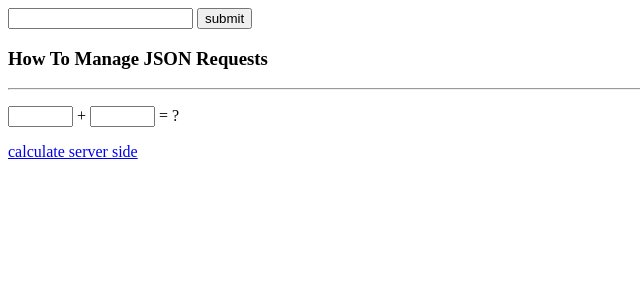
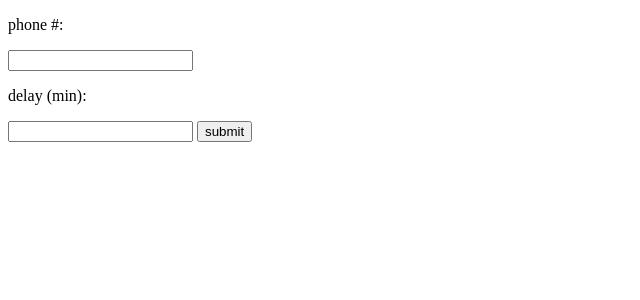
Before and after one commit to sammyjmoseley/moseleyfizz, a Flask app: page / in a window 1280 px wide. Shown: the top 300 px of the page, without its empty margins (0-640 px from the left). Run offline with Flask 2, Linux system fonts and the light colour scheme; some libraries are stand-ins or nearby versions.

Commit message:
web interface coming along

```diff
--- a/CallRecord.py
+++ b/CallRecord.py
@@ -42,7 +42,7 @@ class CallRecord(db.Model):
         return '<id %r>' % self.id
 
     def __str__(self):
-        return "{"+ "\"id\" : "        + str(self.id)+ \
+        return "{"+ "\"id\" : "        + "\"" + str(self.id)+ "\"" +\
                ","+ "\"time\" : "      + "\"" + str(self.time)+ "\"" + \
                ","+ "\"phone\" : "     + str(self.phone)+\
                ","+ "\"delay\" : "     + str(self.delay)+\
--- a/requirements.txt
+++ b/requirements.txt
@@ -19,3 +19,4 @@ redis==2.10.5
 twilio==5.6.0
 virtualenv==1.6.1
 psycopg2==2.6.2
+APScheduler==3.0.0
--- a/run.py
+++ b/run.py
@@ -5,10 +5,15 @@ from twilio.rest import TwilioRestClient
 from twilio.util import RequestValidator
 from flask.ext.sqlalchemy import SQLAlchemy
 from CallRecord import CallRecord
+from apscheduler.schedulers.background import BackgroundScheduler
+from datetime import datetime, timedelta
+
+sched = BackgroundScheduler()
+sched.start()
 
 account_sid = "AC78494ca3414bae8d75f682eb596a6fbb"
 auth_token = "d4c4cf67ee7e13c86169026fe5fdc412"
-url_path = "https://moseleyfizz.herokuapp.com/call/"
+url_path = "https://moseleyfizz.herokuapp.com/"
 phone = "+13158025153"
 
 client = TwilioRestClient(account_sid, auth_token)
@@ -38,11 +43,11 @@ def hello():
         return abort(401)
 
     resp = twilio.twiml.Response()
-    with resp.gather(finishOnKey="#", action='/fizz', method="POST") as g:
+    with resp.gather(finishOnKey="#", action=url_path+'/fizz/', method="POST") as g:
         g.say("please enter a number followed by pound", loop = 3)
     return str(resp)
 
-@app.route('/fizz/', methods=['POST'])
+@app.route('/fizz/', methods=['GET', 'POST'])
 def fizz():
     if not validate(request):
         return redirect(url_for('index'))
@@ -68,14 +73,23 @@ def make_call():
     to=request.values['phone'],
     from_=phone)
 
-    return redirect(url_for('index'))
+    return 'sucess'
+
+def scheduledCall(call):
+    print "making call"
+    call = client.calls.create(url=url_path+"/call/",
+    to=call.phone,
+    from_=phone)
+    call.completed=True
+    db.session.commit()
 
 @app.route('/add/', methods=['POST'])
 def add():
     call = CallRecord(request.values)
     db.session.add(call)
     db.session.commit()
-
+    time = call.time + timedelta(seconds=call.delay)
+    sched.add_job(scheduledCall, run_date=time, args=[call])
     return str(call.id)
 
 @app.route('/remove/<id>/', methods=['POST'])
--- a/templates/index.html
+++ b/templates/index.html
@@ -3,53 +3,92 @@
 <head>
 <script src="https://ajax.googleapis.com/ajax/libs/jquery/3.1.1/jquery.min.js"></script>
 <script>
+var cols = ['time', 'phone', 'delay'];
+function loadtabledata(obj){
+	for(var i=0; i<obj.length; i++){
+			if($('#' + obj[i]['id']).length != 0){
+				for(var key in cols){
+					console.log(obj[i]);
+					document.getElementById(cols[key] + obj[i]['id']).innerHTML = obj[i][cols[key]];
+				}
+				if(obj[i]['completed']=='False')$("#replay" + obj[i]['id']).hide();
+				else $("#replay" + obj[i]['id']).show();
+			} else{
 
-function dostuff() {
+				$("#tbl tbody").append( "<tr id=" +obj[i]['id'] +">");
+				for(var key in cols){
+					console.log(obj[i]);
+					$("#tbl tbody").append( "<td id=" + cols[key] + obj[i]['id'] + ">"+ obj[i][cols[key]] + "</td>");
+				}
+
+				$("#tbl tbody").append("<td id=delete" + obj[i]['id'] + "><a href=\"javascript:void();\">delete</a><td>");
+
+				$("#tbl tbody").append("<td id=replay" + obj[i]['id'] + "><a href=\"javascript:void();\">replay</a><td>");
+
+				if(obj[i]['completed']=='False')$("#replay" + obj[i]['id']).hide();
+
+				$("#tbl tbody").append( "</tr>");
+			}
+		}
+}
+
+function refreshtable(){
 	$.get( "/listcalls/", function( data ) {
+		var cols = ['time', 'phone', 'delay']
+		var obj = JSON.parse(data);
 
+		loadtabledata(obj);
+
+	});
+}
+
+function loadtable() {
+	$.get( "/listcalls/", function( data ) {
 		var obj = JSON.parse(data);
-		$("#tblData tbody").append( "<tr>");
-		for (var key in obj[0]) {
+		$("#tbl thead").append( "<tr>");
+		for (var key in cols) {
 
-			$("#tblData tbody").append( "<td>"+key+"</td>");
+			$("#tbl thead").append( "<td>"+cols[key]+"</td>");
 		}
-		$("#tblData tbody").append( "</tr>");
-		// $("#tblData thead").append( "</tr>");
-  $("#result").text(obj[0].phone);
-});
-      // $('a#calculate').bind('click', function() {
-      //   $.getJSON('/listcalls/', function(data) {
-      //     $("#result").text("data");
-      //   });
-      //   return false;
-      // });
-    }
+		$("#tbl thead").append("<td>delete<td>");
+		$("#tbl thead").append("<td>replay<td>");
+		$("#tbl thead").append( "</tr>");
+
+		loadtabledata(obj);
+
+	});
+}
+
+function createCall(p_var, d_var){
+	$.post("/add/", {phone: p_var, delay:d_var}, function(result){});
+}
+
+function submit() {
+	var phone = document.getElementsByName('phone')[0].value;
+	var delay = document.getElementsByName('delay')[0].value;
+	createCall(phone, delay);
+}
+
+setInterval(function(){ refreshtable(); }, 3000);
+
+
+
 </script>
 </head>
 <body>
-<form action="/make_call/" method="post">
-  <input type="text" name="phone"></input>
-  <input type="submit" value="submit"></input>
-</form>
+<span>
+	<p>phone #:</p>
+  	<input type="text" name="phone"></input>
+  	<p>delay (min):</p>
+  	<input type="text" name="delay"></input>
+  	<button onclick="submit()">submit</button>
+</span>
 
 
+<table id="tbl" onload=loadtable();>	<thead>  </thead> <tbody> </tbody> </table>
 
-<div class="container">
-      <div class="header">
-        <h3 class="text-muted">How To Manage JSON Requests</h3>
-      </div>
-      <hr/>
-      <div>
-      <p>
-    <input type="text" size="5" name="a"> +
-    <input type="text" size="5" name="b"> =
-    <span id="result">?</span>
-    <p><a href="javascript:dostuff();" id="calculate">calculate server side</a>
-      </form>
-      </div>
-    </div>
-
-
-<table id="tblData">	<thead>  </thead> <tbody> </tbody> </table>
+<script>
+document.getElementById("tbl").ready(loadtable());
+</script
 </body>
 </html>
```
Also changed, not shown: 2 other files.
